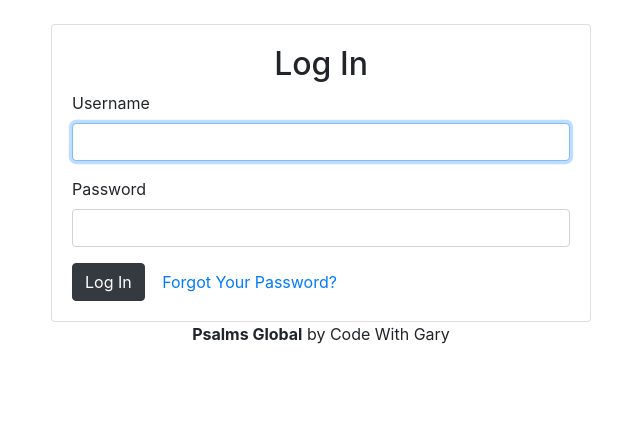
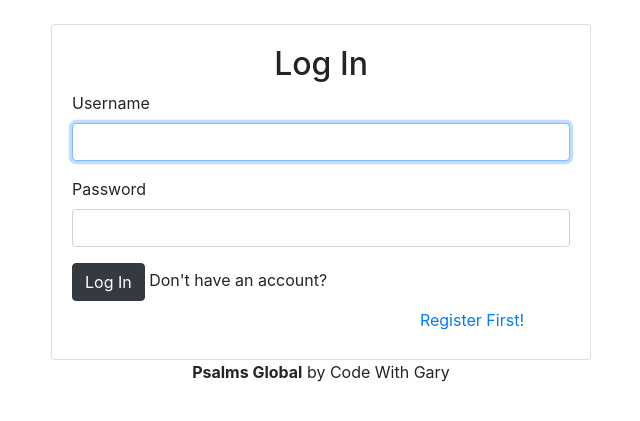
Before and after one commit to Garylabong/Student_Quiz_App, a Django app: a page that uses authenticationusers/templates/registration/login.html in a window 1280 px wide. Shown: the part 56-477 px from the top of the page, without its empty margins (319-959 px from the left). Run offline with Django 3.2, Linux system fonts and the light colour scheme; some libraries are stand-ins or nearby versions.

Commit message:
Student_QuizApp

```diff
--- a/authenticationusers/templates/registration/login.html
+++ b/authenticationusers/templates/registration/login.html
@@ -8,11 +8,27 @@
       <div class="card">
         <div class="card-body">
       <h2 class="text-center">Log In</h2>
+      {% if messages %}
+
+            {% for message in messages %}
+            <div class="alert alert-info">
+                {{ message }}
+            </div>
+            {% endfor %}
+
+        {% endif %}
+          <div class="card-text">
+
       <form method="post" novalidate="">
         {% csrf_token %}
         {{ form| crispy}}
+
         <button type="submit" class="btn btn-dark">Log In</button>
-        <a href="{% url 'password_reset' %}" class="btn btn-link">Forgot Your Password?</a>
+        Don't have an account?
+        <div class="signup row justify-content-center">
+          <hr class="justify-content-center">
+        <a href="{% url 'signup' %}" class="btn btn-link mr-5" >Register First!</a>
+        </div>
       </form>
       </div>
     </div>
--- a/authenticationusers/views/classroom.py
+++ b/authenticationusers/views/classroom.py
@@ -44,7 +44,7 @@ def verify(request , auth_token):
         return redirect('/')
 
 def error_page(request):
-    return  render(request , 'error.html')
+    return  render(request , 'registration/error.html')
 
 def send_mail_after_registration(email , token):
     subject = 'Your accounts need to be verified'
--- a/authenticationusers/views/students.py
+++ b/authenticationusers/views/students.py
@@ -29,9 +29,9 @@ class StudentSignUpView(CreateView):
         if request.method == 'POST':
             email = request.POST.get('email')
             try:
-                if User.objects.filter(email = email).first():
+                if User.objects.get(email = email).first():
                     messages.success(request, 'Email is taken.')
-                    return redirect('registration/signup_form')
+                    return redirect('registration/signup_form.html')
 
                 user = form.save()
                 auth_token = str(uuid.uuid4())
```
Also changed, not shown: authenticationusers/templates/registration/signup_form.html (+14 -5 lines), authenticationusers/views/teachers.py (+27 -7 lines).
